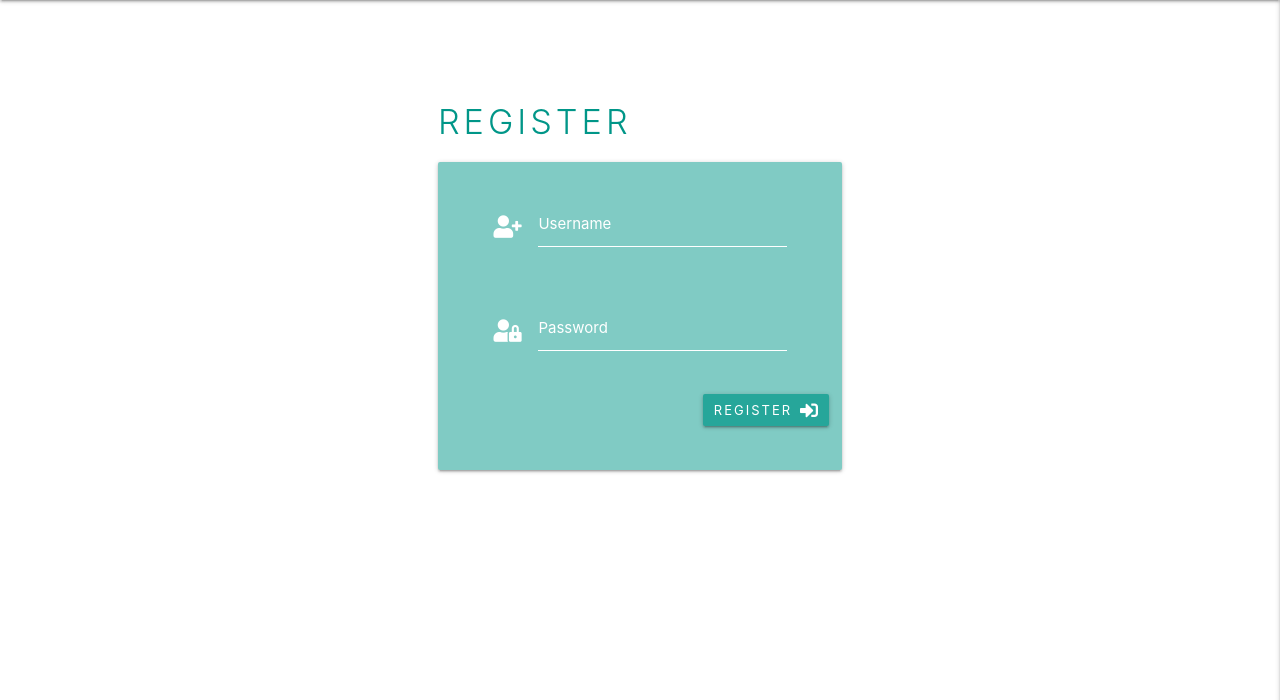
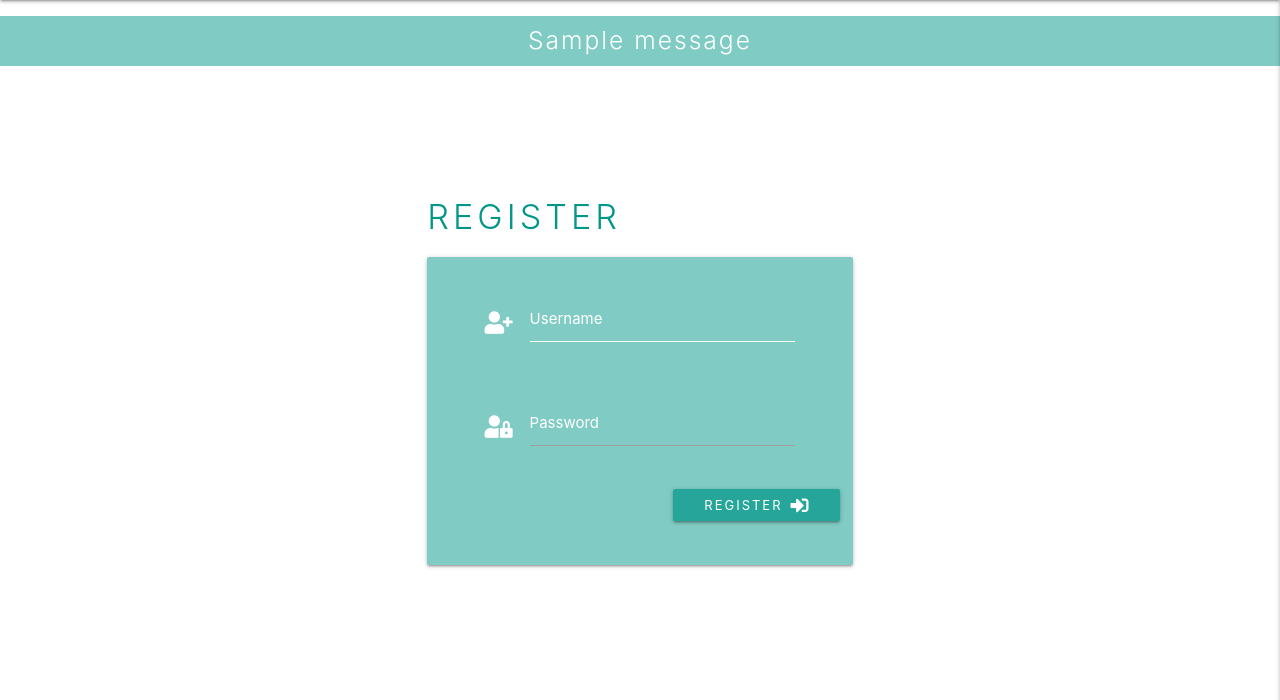
Before and after one commit to gladys-pascual/bg-scores, a Flask app: page /register in a window 1280 px wide. Shown: the part 100-800 px from the top of the page. Run offline with Flask 2, Linux system fonts and the light colour scheme; one stand-in notice (Sample message) is shown; some libraries are stand-ins or nearby versions.

Commit message:
Add register functionality.

```diff
--- a/app.py
+++ b/app.py
@@ -28,6 +28,23 @@ def get_games():
 
 @app.route("/register", methods=["GET", "POST"])
 def register():
+    if request.method == "POST":
+        # Check if username already exists in the database
+        existing_user = mongo.db.useres.find_one(
+            {"username": request.form.get("username").lower()})
+        if existing_user:
+            flash("Username already exists, please try a new one.")
+            return redirect(url_for("register.html"))
+
+        register = {
+            "username": request.form.get("username").lower(),
+            "password": generate_password_hash(request.form.get("password"))
+        }
+        mongo.db.users.insert_one(register)
+
+        # Put the new user into 'session' cookie
+        session["user"] = request.form.get("username").lower()
+        flash("Registration was successful!")
     return render_template("register.html")
 
 
--- a/static/css/style.css
+++ b/static/css/style.css
@@ -35,6 +35,13 @@
 
 .fa-icon {
   padding-left: 8px;
+}
+
+/* Flash messages */
+.flashes h5{
+  line-height: 2;
+  letter-spacing: 2px;
+  font-weight: 300;
 }
 
 /* Navbar */
--- a/templates/base.html
+++ b/templates/base.html
@@ -25,6 +25,7 @@
     {% endblock %}
     <title>BG scores</title>
   </head>
+  <body>
     <header>
       <!-- Dropdown Structure -->
       <ul id="dropdown1" class="dropdown-content">
@@ -34,9 +35,12 @@
       <nav>
         <div class="nav-wrapper teal lighten-2">
           <a href="{{ url_for('get_games') }}" class="brand-logo left logo">
-          <img src="../static/assets/bg-scores.png" alt="Logo of BG scores">
+            <img src="../static/assets/bg-scores.png" alt="Logo of BG scores" />
           </a>
-        <a href="#" data-target="mobile-demo" class="sidenav-trigger right hamburger"
+          <a
+            href="#"
+            data-target="mobile-demo"
+            class="sidenav-trigger right hamburger"
             ><i class="fas fa-bars"
               ><span class="sr-only">mobile hamburger icon</span></i
             ></a
@@ -48,11 +52,12 @@
             <li><a href="#">Manage Players</a></li>
             <!-- Dropdown Trigger -->
             <li>
-            <a class="dropdown-trigger username" href="#!" data-target="dropdown1"
-              >Hi, gladyskate!<i class="fas fa-caret-down fa-icon"
-                ></i
-              ></a
-            >
+              <a
+                class="dropdown-trigger username"
+                href="#!"
+                data-target="dropdown1"
+                >Hi, gladyskate!<i class="fas fa-caret-down fa-icon"></i
+              ></a>
             </li>
           </ul>
         </div>
@@ -61,7 +66,7 @@
         <li>
           <div class="user-view">
             <div class="background">
-            <img src="" alt="">
+              <img src="" alt="" />
             </div>
             <h4>Hi, gladyskate!</h4>
           </div>
@@ -74,9 +79,27 @@
         <li><a href="#">Logout</a></li>
       </ul>
     </header>
-  <body>
+
+    <section>
+      <!-- Flash messages -->
+      {% with messages = get_flashed_messages() %}
+        {% if messages %}
+          {% for message in messages %}
+            <div class="row flashes">
+              <h5 class="teal lighten-3 center-align white-text">
+                {{ message }}
+              </h5>
+            </div>
+          {% endfor %}
+        {% endif %}
+      {% endwith %}
+    </section>
+
+    <main class="container">
       {% block content %}
       {% endblock %}
+    </main>
+
     <script
       src="https://code.jquery.com/jquery-3.6.0.min.js"
       integrity="sha256-/xUj+3OJU5yExlq6GSYGSHk7tPXikynS7ogEvDej/m4="
--- a/templates/register.html
+++ b/templates/register.html
@@ -2,8 +2,8 @@
 {% block content %}
 
   <div class="row register-login-form">
-    <h4 class="col s10 offset-s1 m6 offset-m4 l4 offset-l4 teal-text lighten-2 register-login-heading">Register</h4>
-    <form class="col s10 offset-s1 m6 offset-m4 l4 offset-l4" method="POST" action="{{ url_for('register') }}">
+    <h4 class="col s10 offset-s1 m8 offset-m2 l6 offset-l3 teal-text lighten-2 register-login-heading">Register</h4>
+    <form class="col s10 offset-s1 m8 offset-m2 l6 offset-l3 " method="POST" action="{{ url_for('register') }}">
       <div class="card-panel teal lighten-3">
         <!-- Username -->
         <div class="row">
@@ -13,7 +13,7 @@
               id="username"
               name="username"
               type="text"
-              minlength="5"
+              minlength="3"
               maxlength="15"
               pattern="^[a-zA-Z0-9]{5,15}$"
               class="validate"
@@ -29,7 +29,7 @@
             <input
               id="password"
               name="password"
-              type="text"
+              type="password"
               minlength="5"
               maxlength="15"
               pattern="^[a-zA-Z0-9]{5,15}$"
@@ -41,7 +41,7 @@
         </div>
         <!-- Submit -->
         <div class="row">
-          <button type="submit" class="col s4 offset-s8 btn-small submit-btn">
+          <button type="submit" class="col s6 offset-s6 l5 offset-l7 l4 offset-l6 btn-small submit-btn">
             <span class="submit-btn-text">Register</span><i class="fas fa-sign-in-alt register-icon"></i>
           </button>
         </div>
```
Lines whose indentation alone changed are shown as unchanged.
